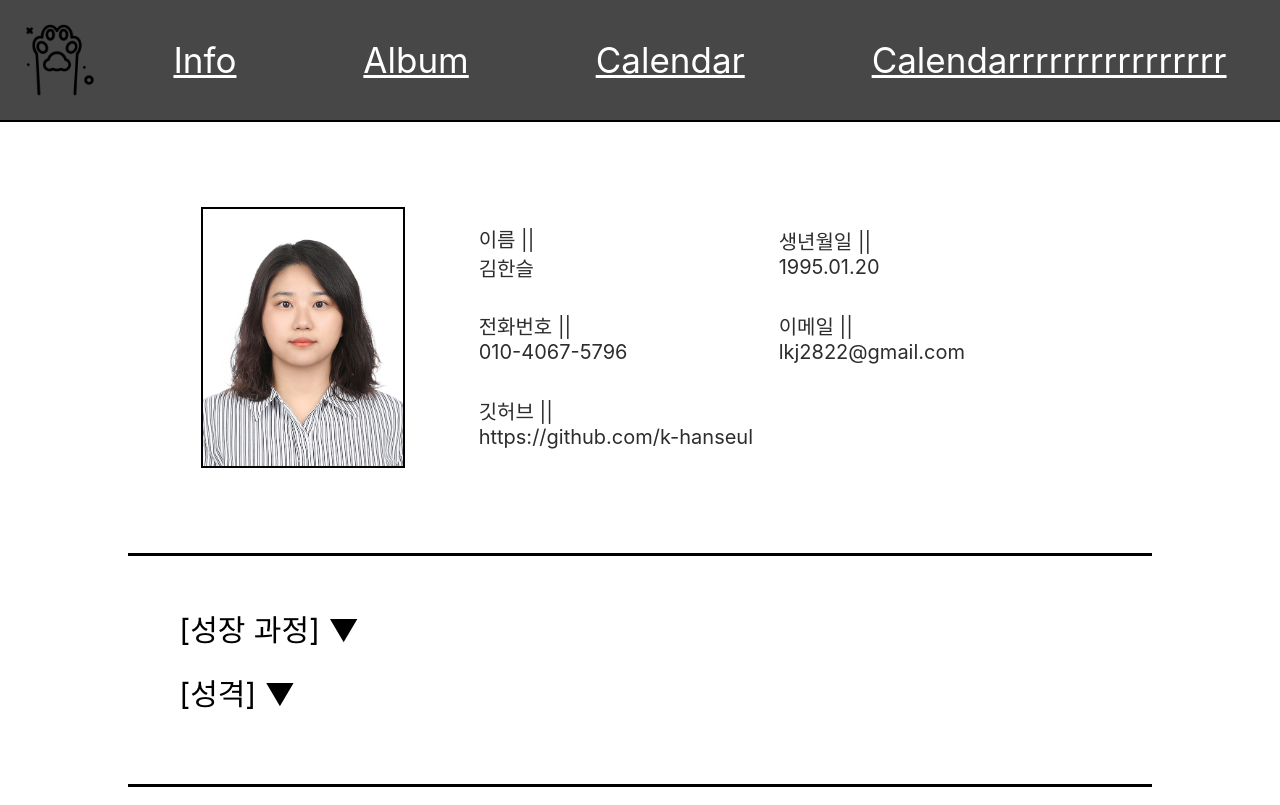
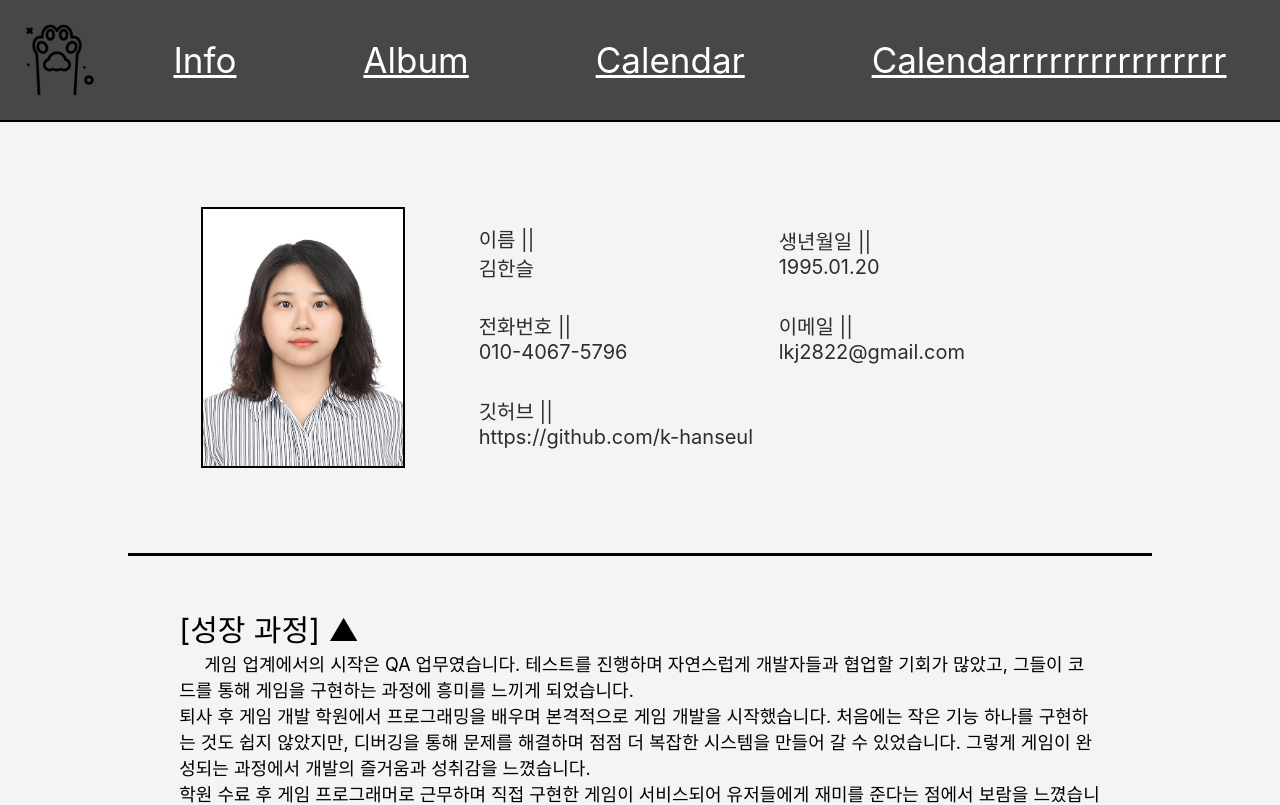
Before and after one commit to k-hanseul/khs_pj_1, a React (Create React App) app: page / in a window 1280 px wide. Shown: the top 805 px of the page. Built offline with nearby package versions, Linux system fonts and the light colour scheme.

Commit message:
20250319-khs-2: info

```diff
--- a/package.json
+++ b/package.json
@@ -10,6 +10,7 @@
     "@testing-library/jest-dom": "^6.6.3",
     "@testing-library/react": "^16.2.0",
     "@testing-library/user-event": "^13.5.0",
+    "date-fns": "^4.1.0",
     "rc-pagination": "^5.1.0",
     "react": "^19.0.0",
     "react-dom": "^19.0.0",
--- a/src/App.css
+++ b/src/App.css
@@ -1,5 +1,7 @@
 .App {
   text-align: center;
+  height: auto;
+  background-color: #F4F4F2;
 }
 
 .App-logo {
--- a/src/components/album/Album.jsx
+++ b/src/components/album/Album.jsx
@@ -38,7 +38,7 @@ function Album() {
   }, [currPage]);
 
   return (
-    <div>
+    <div className={style.album}>
       {
         getPhotoList() > 0 ?
           <div className={style.photo_section_t1}>
--- a/src/components/album/AlbumStyle.module.css
+++ b/src/components/album/AlbumStyle.module.css
@@ -1,6 +1,16 @@
+.album {
+    /* width: 100vw; */
+    width: 80vw;
+    height: 100vh;
+    margin: auto;
+    /* background-color: #F4F4F2; */
+    /* #f5f5f5; */
+}
+
 .photo_section_t1 {
     /* background-color: rgb(91, 119, 161); */
-    width: 85%;
+    /* width: 85%; */
+    width: 100%;
     padding: 70px 0 70px 0;
     display: inline-grid;
     justify-items: center;
--- a/src/components/calendar/Calendar.jsx
+++ b/src/components/calendar/Calendar.jsx
@@ -1,8 +1,11 @@
 import React from 'react'
+import style from './CalendarStyle.module.css'
 
 function Calendar() {
   return (
-    <div>Calendar</div>
+    // <div>Calendar</div>
+    <div className={style.calendar}>
+    </div>
   )
 }
 
--- a/src/components/calendar/CalendarStyle.module.css
+++ b/src/components/calendar/CalendarStyle.module.css
@@ -0,0 +1,8 @@
+.calendar {
+    /* width: 100vw; */
+    width: 80vw;
+    height: 100vh;
+    margin: auto;
+    /* background-color: #F4F4F2; */
+    /* #f5f5f5; */
+}
--- a/src/components/info/Info.jsx
+++ b/src/components/info/Info.jsx
@@ -2,34 +2,36 @@ import React, { useState } from 'react'
 import style from './InfoStyle.module.css'
 
 function Info() {
-
-    const [detailLiStates, setDetailLiStates] = useState({});
-    const handleShowDetail = (index) => {
-        console.log("#### handleShowDetail index: " + index);
-        setDetailLiStates((prev) => ({
-            ...prev,
-            [index]: !prev[index],
-        }));
-    };
-
     const introductions = [
         {
-            isOpen: true,
             title: "[성장 과정]",
             text:
                 "게임 업계에서의 시작은 QA 업무였습니다. 테스트를 진행하며 자연스럽게 개발자들과 협업할 기회가 많았고, 그들이 코드를 통해 게임을 구현하는 과정에 흥미를 느끼게 되었습니다.\n퇴사 후 게임 개발 학원에서 프로그래밍을 배우며 본격적으로 게임 개발을 시작했습니다. 처음에는 작은 기능 하나를 구현하는 것도 쉽지 않았지만, 디버깅을 통해 문제를 해결하며 점점 더 복잡한 시스템을 만들어 갈 수 있었습니다. 그렇게 게임이 완성되는 과정에서 개발의 즐거움과 성취감을 느꼈습니다.\n학원 수료 후 게임 프로그래머로 근무하며 직접 구현한 게임이 서비스되어 유저들에게 재미를 준다는 점에서 보람을 느꼈습니다.\n지금은 이직을 준비하는 단계이지만, 게임을 만들어가며 느끼는 즐거움과 보람을 계속 이어가고 싶습니다. 앞으로도 더욱 발전된 기술을 익히고, 더 나은 게임을 만드는 개발자가 되기 위해 끊임없이 노력하겠습니다."
         },
         {
-            isOpen: true,
             title: "[성격]",
             text:
                 "저는 타인의 의견을 잘 수렴하는 성격을 가지고 있습니다. 팀원들의 다양한 의견을 받아들이며, 이를 바탕으로 더 나은 방향을 모색하고 부족한 부분을 보완하는 데 노력합니다. 협업이 중요한 게임 개발 과정에서 이러한 성향은 원활한 소통과 문제 해결에 도움이 된다고 생각합니다.\n하지만 세심하지 못한 면이 있어 업무 진행 중 큰 틀을 해결하며 사소한 부분을 놓치는 경우가 있습니다. 이를 보완하기 위해 미리 체크해야 할 사항과 과거 문제 해결 방식을 정리해 두고, 잊지 않도록 눈에 보이는 곳에 배치하는 습관을 기르고 있습니다."
         }
     ];
 
+    const getListState = () => {
+        var states = introductions.fill(true);
+        console.log("#### getListState states: " + JSON.stringify(states));
+        return states;
+    };
+
+    const [listState, setListState] = useState(getListState);
+
+    const handleShowDetail = (index) => {
+        listState[index] = !listState[index];
+        setListState([...listState]);
+        console.log("#### handleShowDetail index: " + index + " / listState: " + JSON.stringify(listState));
+    };
+
     return (
 
-        <div className={style.info} bgcolor="#F4F4F2">
+        <div className={style.info}>
             <div className={style.info_section_t1}>
                 <img className={style.profile_img} src={'img/seul_.jpg'} alt="profile_img" />
                 <div className={style.profile_list}>
@@ -68,10 +70,12 @@ function Info() {
             <div className={style.info_section_t2}>
                 {introductions.map((list, index) => (
                     <li key={index}>
+                        {/* <div className={style.introduction_title} onClick={""}> */}
                         <div className={style.introduction_title} onClick={() => handleShowDetail(index)}>
-                            {list.title} {detailLiStates[index] ? '▲' : '▼'}
+                            {/* {list.title} {listState[index] ? '▲' : '▼'} */}
+                            {list.title} {listState[index] ? '▲' : '▼'}
                         </div>
-                        {detailLiStates[index] && (
+                        {listState[index] && (
                             <div className={style.introduction_text} >
                                 {list.text}
                             </div>
@@ -80,9 +84,12 @@ function Info() {
                     </li>
                 ))}
             </div>
+
             <div className={style.info_line}></div>
+
             <div className={style.info_section_t2}>
                 <div className={style.section_title}>교육</div>
+                <br></br>
                 {/* <div className={style.content_list}> */}
                 <div className={style.content_box}>동서울대학교 | 게임 콘텐츠 학과 (2013.3 - 2015.2)</div>
                 <br></br>
```
Also changed, not shown: 1 other file (tests, documents, lock files or other folders).
